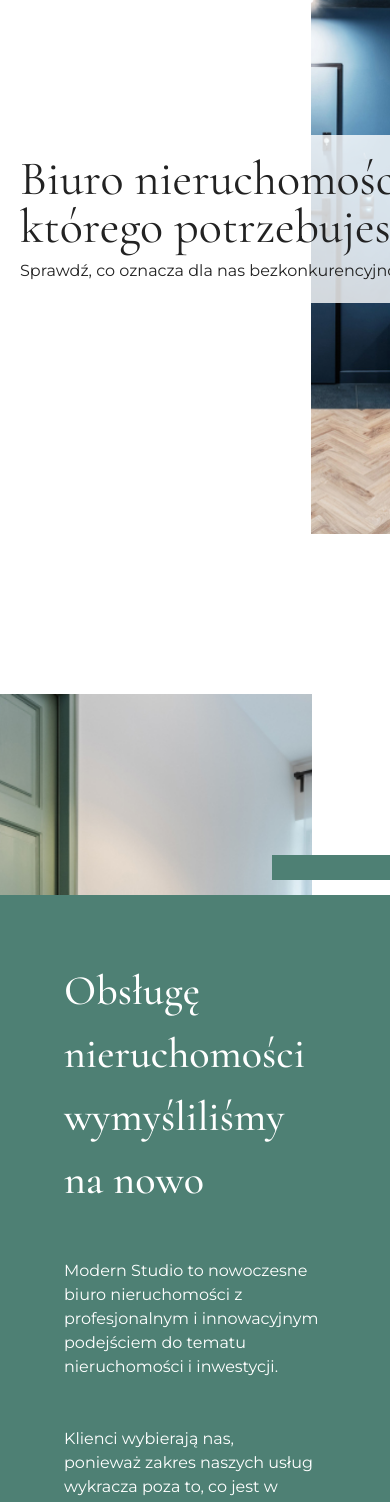
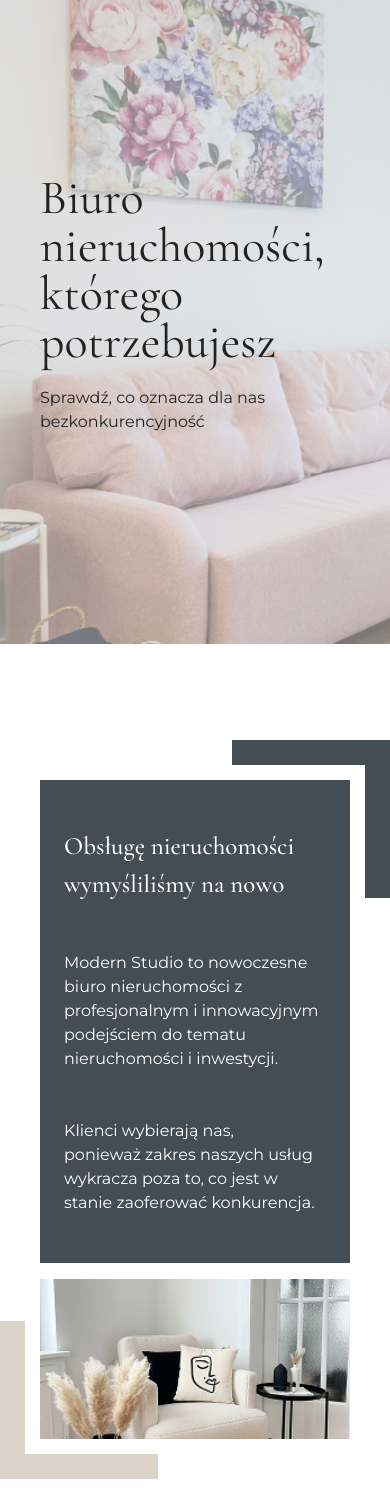
Before and after one commit to AveGhost/modernstudio, a Next.js app: page / in a window 390 px wide. Shown: the part 200-1702 px from the top of the page. Built offline with nearby package versions, Linux system fonts and the light colour scheme.

Commit message:
Finish home page desktop/mobile

```diff
--- a/src/app/page.tsx
+++ b/src/app/page.tsx
@@ -8,33 +8,46 @@ import Button from "./components/button/button.component";
 
 export default function Home() {
   return (
-    <main>
+    <main className="px-10 xl:px-0">
       <div className="grid grid-cols-[auto_1fr] place-items-center">
-        <div className="p-5 bg-[#fff]/80 -mr-32 z-10">
+        <div className="md:p-5 w-full md:w-auto md:bg-[#fff]/80 md:-mr-32 z-10">
           <h1 className="text-5xl">Biuro nieruchomości,<br/> którego potrzebujesz</h1>
-          <p className="text-base mt-2">Sprawdź, co oznacza dla nas bezkonkurencyjność</p>
+          <p className="text-base mt-5 md:mt-2">Sprawdź, co oznacza dla nas bezkonkurencyjność</p>
         </div>
-        <div className="w-full h-full min-h-[630px] relative">
-          <Image src="/home/biuro_nieruchomosci.jpg" alt="Photo" fill className="object-cover" />
+        <div className="w-full h-full min-h-[630px] relative hidden md:block">
+          <Image src="/home/biuro_nieruchomosci.jpg" alt="Photo" fill className="object-cover w-full" />
+        </div>
+        <div className="w-full h-full min-h-[800px] block md:hidden">
+          <Image src="/home/biuro_nieruchomosci_mobile.jpg" alt="Photo" fill className="object-cover w-full" />
         </div>
       </div>
-      <div className="grid grid-cols-[1fr_auto] relative py-40">
-        <div className="w-full h-full max-w-[80%] min-h-[630px] relative z-0">
+      <div className="flex flex-col-reverse gap-4 lg:grid lg:gap-0 lg:grid-cols-[1fr_auto] relative py-19 lg:py-40">
+        <div className="w-full h-full max-w-[80%] min-h-[630px] relative z-0 hidden lg:block">
           <Image src="/home/obsluga_nieruchomosci.jpg" alt="Photo" fill className="object-cover" />
           <DesignArrow direction="bottom-left" borderColor="#E0D5D2" />
         </div>
-        <div className="absolute z-10 top-[38%] right-0 max-w-[540px] justify-self-end">
-          <DesignArrow direction="top-right" borderColor="#4E8074" />
-          <div className="p-16 bg-[#4E8074] z-10 text-white flex flex-col justify-center items-center w-fit gap-10">
-            <h2 className="text-[42px] font-medium">Obsługę nieruchomości<br /> wymyśliliśmy na nowo</h2>
+        <div className="w-full h-full min-h-[160px] relative z-0 lg:hidden block">
+          <Image src="/home/obsluga_nieruchomosci_mobile.jpg" alt="Photo" fill className="object-cover" />
+          <DesignArrow direction="bottom-left" borderColor="#DDD4C9" />
+        </div>
+        <div className="block w-full relative lg:absolute z-10 lg:top-[38%] right-0 lg:max-w-[540px] md:justify-self-end">
+          <div className="hidden lg:block">
+            <DesignArrow direction="top-right" borderColor="#4E8074" />
+          </div>
+          <div className="lg:hidden block">
+            <DesignArrow direction="top-right" borderColor="#444C54" />
+          </div>
+          <div className="py-12 px-6 lg:p-16 bg-[#444C54] lg:bg-[#4E8074] z-10 text-white flex flex-col lg:justify-center lg:items-center w-fit gap-10">
+            <h2 className="text-[25px] lg:text-[42px] font-medium">Obsługę nieruchomości<br /> wymyśliliśmy na nowo</h2>
             <p className="text-base mt-2">Modern Studio to nowoczesne biuro nieruchomości z profesjonalnym i innowacyjnym podejściem do tematu nieruchomości i inwestycji.</p>
             <p className="text-base mt-2">Klienci wybierają nas, ponieważ zakres naszych usług wykracza poza to, co jest w stanie zaoferować konkurencja.</p>
           </div>
         </div>
       </div>
-      <section className="pb-40">
-        <HighlightHeading fontSize="50px" classes="mx-auto mb-25" highLightWidth="280px" isRight>Dlaczego szukasz właśnie nas?</HighlightHeading>
-        <div className="flex justify-between items-center gap-10">
+      <section className="pb-12 md:pb-40">
+        <HighlightHeading fontSize="50px" classes="hidden md:block mx-auto mb-25" highLightWidth="280px" isRight>Dlaczego szukasz właśnie nas?</HighlightHeading>
+        <HighlightHeading fontSize="42px" classes="md:hidden block mx-auto mb-10" highLightWidth="295px">Dlaczego szukasz właśnie nas?</HighlightHeading>
+        <div className="flex flex-wrap md:flex-nowrap justify-between items-center gap-10">
           <ShortInfoBox heading="Kompleksowa obsługa">
             <p>Kupujesz, sprzedajesz lub chcesz wynająć nieruchomość? Zajmiemy się Twoją sprawą od A do Z, aby zaoszczędzić Twój czas.</p>
           </ShortInfoBox>
@@ -46,36 +59,36 @@ export default function Home() {
           </ShortInfoBox>
         </div>
       </section>
-      <section className="pb-40">
-        <h2 className="text-5xl w-fit mx-auto font-medium relative text-center mb-15">Oferta</h2>
-        <div className="flex justify-between gap-10 items-center w-fit mx-auto">
+      <section className="pb-12 md:pb-40">
+        <h2 className="text-5xl w-fit mx-auto font-medium relative text-center mb-8 md:mb-15">Oferta</h2>
+        <div className="flex flex-wrap justify-center sm:justify-between gap-5 md:gap-10 items-center w-fit mx-auto">
           <LinkButton href="/oferta">Bieżące oferty</LinkButton>
           <LinkButton href="/realizacje">Nasze realizacje</LinkButton>
         </div>
-        <div className="grid grid-cols-2 grid-rows-3 gap-6 mt-16">
-          <div className="relative w-full h-[200px]">
+        <div className="grid grid-cols-1 md:grid-cols-2 md:grid-rows-3 gap-6 mt-16">
+          <div className="relative w-full h-[250px] md:h-[200px]">
             <Image src="/home/oferta_1.jpg" alt="Photo" fill className="w-full object-cover" />
           </div>
-          <div className="relative w-full h-full row-span-2">
+          <div className="relative w-full h-[125px] row-1 md:h-full md:row-span-2">
             <Image src="/home/oferta_2.jpg" alt="Photo" fill className="w-full object-cover" />
-            <DesignArrow direction="top-right" borderColor="#444C54" />
+            <DesignArrow direction="top-right" borderColor="#444C54" classes="hidden md:block" />
           </div>
-          <div className="relative w-full h-full row-span-2">
+          <div className="relative w-full h-[125px] md:h-full md:row-span-2">
             <Image src="/home/oferta_3.jpg" alt="Photo" fill className="w-full object-cover" />
-            <DesignArrow direction="bottom-left" borderColor="#DDD4C9" />
+            <DesignArrow direction="bottom-left" borderColor="#DDD4C9" classes="hidden md:block" />
           </div>
-          <div className="relative w-full h-[200px]">
+          <div className="relative w-full h-[250px] md:h-[200px]">
             <Image src="/home/oferta_4.jpg" alt="Photo" fill className="w-full object-cover" />
           </div>
         </div>
       </section>
-      <section className="pb-40">
-        <div className="grid grid-cols-2 mb-10">
-          <HighlightHeading fontSize="50px" highLightWidth="285px" classes="leading-[1.2]">Twój komfort ponad<br/> wszystko</HighlightHeading>
-          <p>To, co dla innych biur nieruchomości wykracza poza<br/> zakres usług, dla nas jest standardem. Wyróżnia nas<br/> bezkompromisowa troska o interes klienta.</p>
+      <section className="pb-12 md:pb-40">
+        <div className="flex flex-col md:grid w-full gap-10 md:grid-cols-2 mb-10">
+          <HighlightHeading fontSize="50px" highLightWidth="285px" classes="leading-[1.2] order-1">Twój komfort<br/> ponad wszystko</HighlightHeading>
+          <p className="order-3 md:order-2">To, co dla innych biur nieruchomości wykracza poza<br/> zakres usług, dla nas jest standardem. Wyróżnia nas<br/> bezkompromisowa troska o interes klienta.</p>
+          <LinkWithIcon href="/" classes="order-2 col-span-2 md:order-3">Sprawdź pełen zakres naszych usług</LinkWithIcon>
         </div>
-        <LinkWithIcon href="/">Sprawdź pełen zakres naszych usług</LinkWithIcon>
-        <div className="flex items-center gap-10 mt-31">
+        <div className="flex flex-wrap lg:flex-nowrap items-center gap-10 mt-11 md:mt-31">
           <ShortInfoBox heading="Pośrednictwo">
             <p>Profesjonalne i kompleksowe usługi pośrednictwa w sprzedaży, zakupie, wynajmie lub najmie nieruchomości</p>
           </ShortInfoBox>
@@ -90,25 +103,31 @@ export default function Home() {
           </ShortInfoBox>
         </div>
       </section>
-      <section className="pb-40">
-        <div className="grid grid-cols-2 grid-rows-2 gap-10">
+      <section className="pb-12 md:pb-40">
+        <div className="grid grid-cols-1 md:grid-cols-2 md:grid-rows-2 gap-10">
           <div className="flex flex-col gap-10">
-            <HighlightHeading fontSize="50px" highLightWidth="240px" isRight>Poznaj nasz zespół</HighlightHeading>
+            <HighlightHeading fontSize="50px" highLightWidth="240px" isRight classes="hidden md:block">Poznaj nasz zespół</HighlightHeading>
+            <HighlightHeading fontSize="50px" highLightWidth="240px" classes="md:hidden block">Poznaj nasz zespół</HighlightHeading>
             <p>Dzięki doskonałej współpracy i przyjacielskiej atmosferze<br/> udało nam się stworzyć zespół doskonały.</p>
             <LinkWithIcon href="/">Sprawdź, kim jesteśmy</LinkWithIcon>
           </div>
           <div className="relative w-full h-full aspect-square row-span-2">
             <Image src="/home/nasz_zespol_1.jpg" alt="Photo" fill className="w-full object-cover" />
-            <DesignArrow direction="top-right" borderColor="#DDD4C9" />
+            <div className="hidden md:block">
+              <DesignArrow direction="top-right" borderColor="#DDD4C9" />
+            </div>
+            <div className="md:hidden block">
+              <DesignArrow direction="bottom-right" borderColor="#444C54" />
+            </div>
           </div>
-          <div className="relative w-full aspect-square max-w-[320px] h-full ml-auto">
+          <div className="relative w-full aspect-square max-w-[320px] h-full ml-auto hidden md:block">
             <Image src="/home/nasz_zespol_2.jpg" alt="Photo" fill className="w-full object-cover" />
             <DesignArrow direction="bottom-left" borderColor="#444C54" />
           </div>
         </div>
       </section>
-      <section className="pb-40">
-        <div className="flex items-center justify-between">
+      <section className="pb-12 md:pb-40">
+        <div className="flex flex-col-reverse gap-7 md:flex-row items-center justify-between">
           <div className="flex flex-col gap-14 w-full">
             <div className="border-1 border-[#D6D6D6] p-10 w-full flex flex-col gap-6 max-w-[560px]">
               <p>Udało się znaleźć kupca na nasze mieszkanie w jedne dzień!<br/> Cały proces był przeprowadzony bardzo sprawnie,<br/> profesjonalnie i dla nas jako klientów bezboleśnie. Ania ma<br/> prawdziwy dar tłumaczenia zawiłości i dopinania detali. </p>
@@ -125,7 +144,7 @@ export default function Home() {
           </div>
         </div>
       </section>
-      <section className="pb-40">
+      <section className="pb-12 md:pb-40">
         <HighlightHeading fontSize="50px" highLightWidth="180px" classes="mx-auto mb-9">Napisz do nas</HighlightHeading>
         <form className="flex flex-col mx-auto max-w-[400px] gap-4">
           <input type="email" name="email" id="email" placeholder="Adres e-mail" className="border-[#444C54] border-1 p-2" />
```
